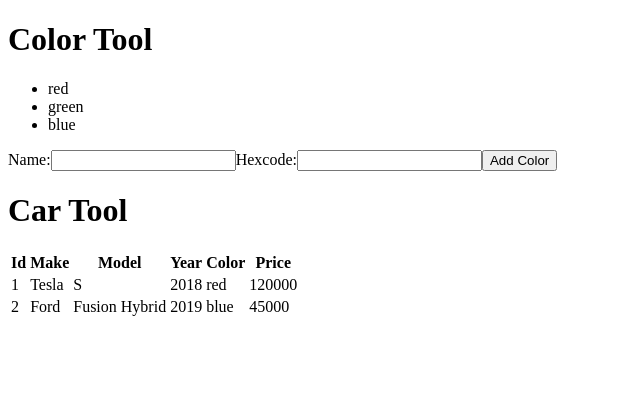
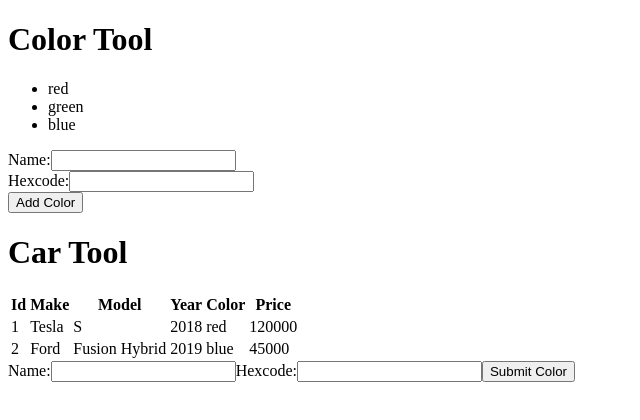
Before and after one commit to t4d-classes/applied-javascript_05162022, a React (Create React App) app in the folder react-app/: page / in a window 1280 px wide. Shown: the top 420 px of the page, without its empty margins (0-640 px from the left). Built offline with nearby package versions, Linux system fonts and the light colour scheme.

Commit message:
add exercise 6

```diff
--- a/react-app/package.json
+++ b/react-app/package.json
@@ -9,6 +9,7 @@
     "react": "^18.1.0",
     "react-dom": "^18.1.0",
     "react-scripts": "5.0.1",
+    "styled-components": "^5.3.5",
     "web-vitals": "^2.1.4"
   },
   "scripts": {
--- /dev/null
+++ b/react-app/src/components/CarForm.js
@@ -0,0 +1,21 @@
+export const CarForm = ({ buttonText }) => {
+
+  return (
+    <form>
+      <label>
+        Name:
+        <input type="text" name="name" />
+      </label>
+      <label>
+        Hexcode:
+        <input type="text" name="hexcode" />
+      </label>
+      <button type="button">{buttonText}</button>
+    </form>
+  );
+
+};
+
+CarForm.defaultProps = {
+  buttonText: "Submit Color",
+};
--- a/react-app/src/components/CarTool.js
+++ b/react-app/src/components/CarTool.js
@@ -1,5 +1,6 @@
 import { ToolHeader } from './ToolHeader';
 import { CarTable } from "./CarTable";
+import { CarForm } from './CarForm';
 
 export const CarTool = ({ cars }) => {
 
@@ -7,6 +8,7 @@ export const CarTool = ({ cars }) => {
     <>
       <ToolHeader headerText="Car Tool" />
       <CarTable cars={cars} />
+      <CarForm />
     </>
   );
 
--- /dev/null
+++ b/react-app/src/components/ColorForm.css
@@ -0,0 +1,3 @@
+.colorForm label {
+  display: block;
+}
--- a/react-app/src/components/ColorForm.js
+++ b/react-app/src/components/ColorForm.js
@@ -1,15 +1,61 @@
+import { useState } from 'react';
+import styled from 'styled-components';
+
+// import './ColorForm.css';
+
+// every time the state changes, the functions runs again to re-render the component
+
+const Label = styled.label`
+  display: block;
+`;
+
 export const ColorForm = ({ buttonText }) => {
 
+  const colorFormState = useState({
+    name: '',
+    hexcode: '',
+  } /* initializes the state on the first render */);
+
+  const colorForm = colorFormState[0];
+
+  const setColorForm = colorFormState[1];
+
+  // setColorForm({
+  //  name:'purple', hexcode: 'ff00ff'
+  // })
+
+  const change = (evt) => {
+
+    // extract the name and value from the input field
+    const controlValue = evt.target.value;
+    const controlName = evt.target.name; // name or hexcode
+
+    // making a copy of the color form object
+    const newColorForm = {
+      name: colorForm.name,
+      hexcode: colorForm.hexcode,
+    };
+
+    // updates the one field for the one control we were typing into
+    newColorForm[controlName] = controlValue;
+
+    // updates the state and triggers a re-render, which mean the component
+    // function will execute again
+    setColorForm(newColorForm);
+  };
+
+  console.log(colorForm);
+
   return (
-    <form>
-      <label>
+    <form className="colorForm">
+      <Label>
         Name:
-        <input type="text" />
-      </label>
-      <label>
+        <input type="text" name="name" value={colorForm.name} onChange={change} />
+      </Label>
+      <Label>
         Hexcode:
-        <input type="text" />
-      </label>
+        <input type="text" name="hexcode" value={colorForm.hexcode} onChange={change} />
+      </Label>
       <button type="button">{buttonText}</button>
     </form>
   );
```
Also changed, not shown: react-app/exercises/exercise-6.md (added, +10 -0 lines), 1 other file (tests, documents, lock files or other folders).
